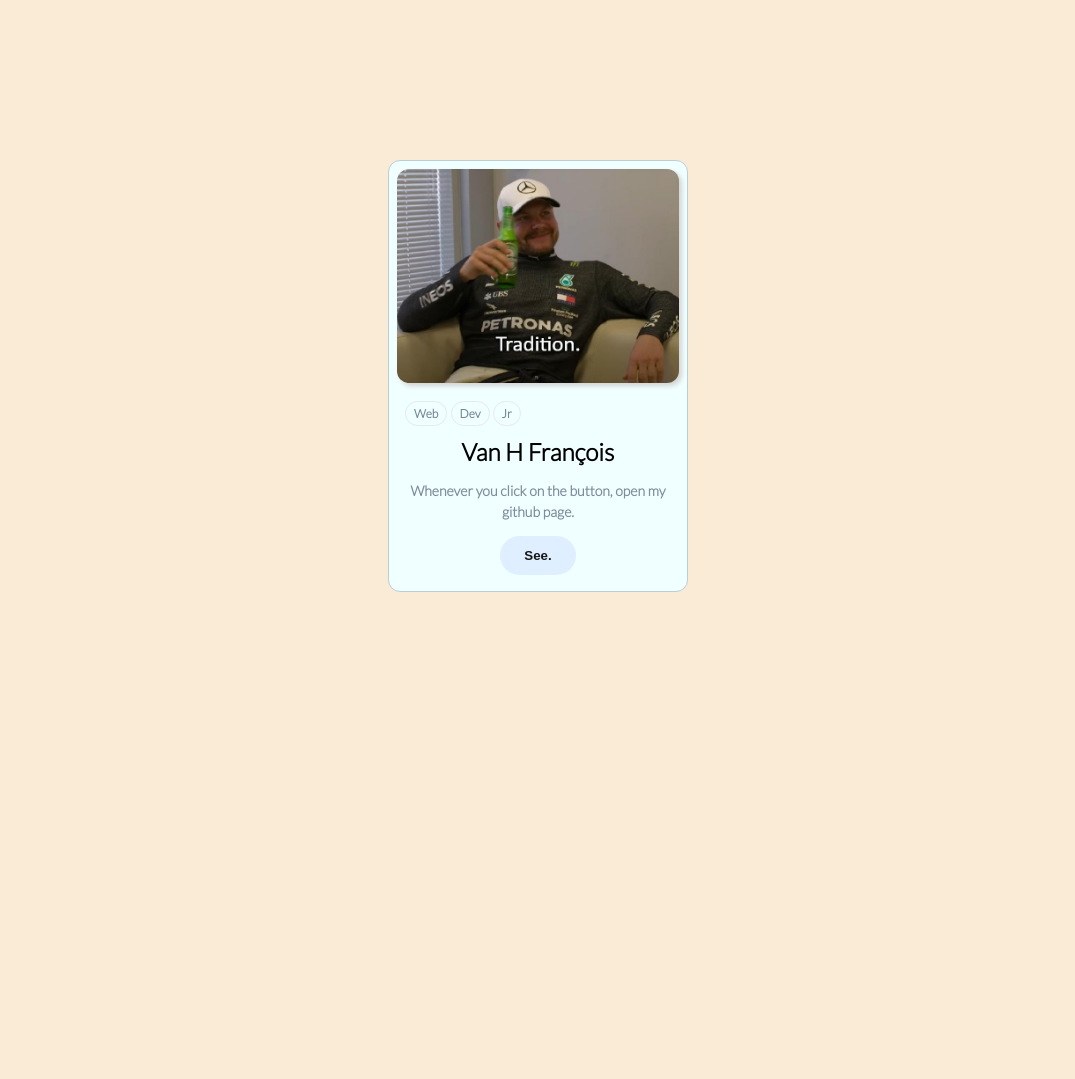
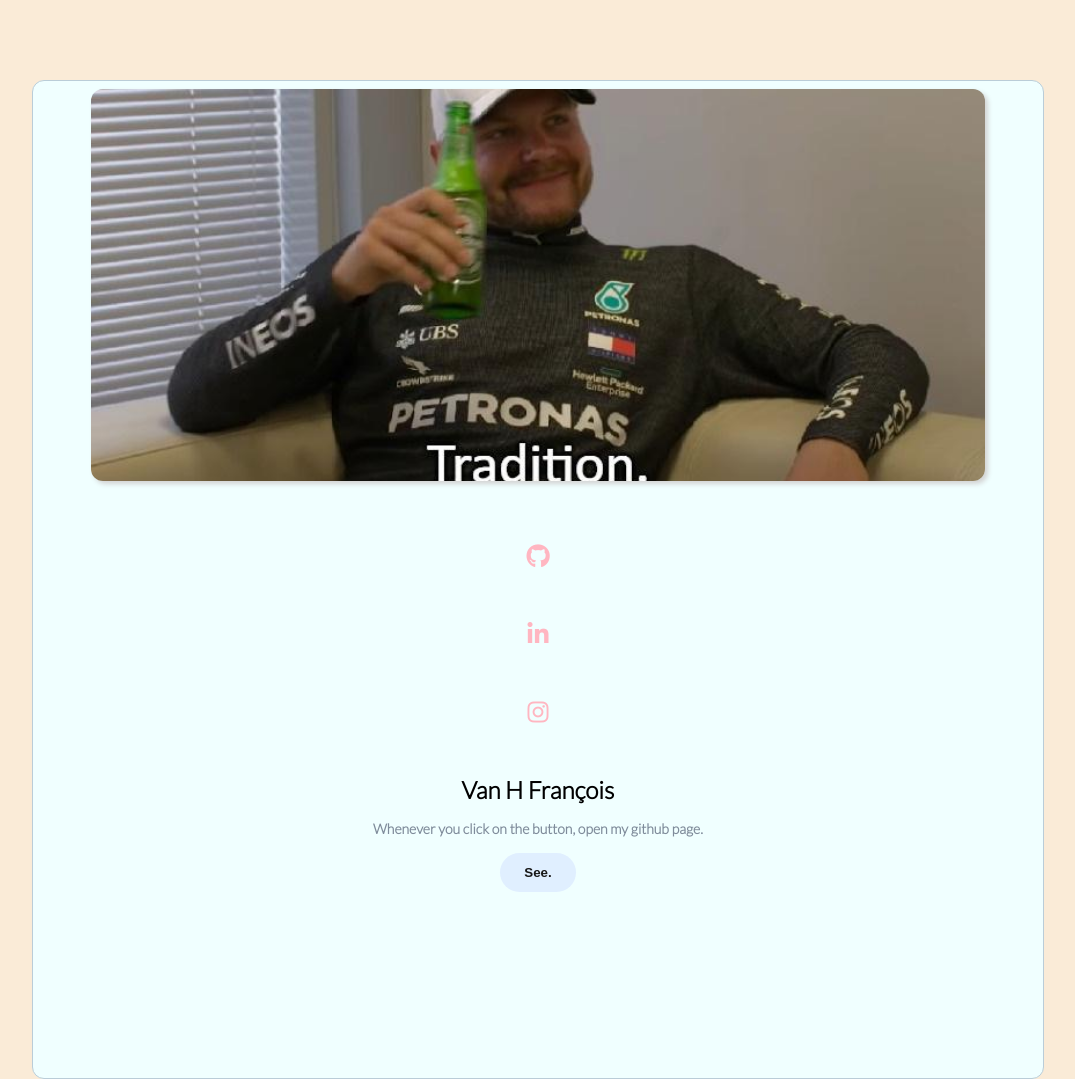
Before and after one commit to FrancoisVanH/vcard, a plain HTML site: page index.html in a window 1280 px wide. Shown: the whole page, without its empty margins (102-1177 px from the left). Before the commit the page ends 800 px from the top, so only its background shows below. Drawn offline with Linux system fonts and the light colour scheme.

Commit message:
Icons added, tags removed

```diff
--- a/index.html
+++ b/index.html
@@ -13,6 +13,7 @@
 
         <style> @import url('https://fonts.googleapis.com/css2?family=Lato:wght@300&display=swap');</style>
 
+        <script src="https://kit.fontawesome.com/7fb55c8503.js" crossorigin="anonymous"></script>
 
     </head>
     <body>
@@ -26,11 +27,31 @@
                 <!-- Les détails dans la carte -->
                     <div class="details">
 
-                        <!-- Les tags -->
-                        <span class="tag"> Web</span>
-                        <span class="tag"> Dev</span>
-                        <span class="tag"> Jr</span>
+                        <!-- Mettre des icones -->
+                    <div class="icocon">
+                        <ul>
 
+                        <li>
+                            <div class="gh">
+                                <a href=""> <i class="fa-brands fa-github"></i> </a>
+                            </div>
+                        </li>
+
+                        <li>
+                            <div class="li">
+                        <a href=""> <i class="fa-brands fa-linkedin-in"></i> </a>
+                            </div>
+                        </li>
+
+                        <li>
+                            <div class="ig">
+                        <a href=""> <i class="fa-brands fa-instagram"></i> </a>
+                            </div>
+                        </li>
+
+                        </ul>
+
+                    </div>
                     <!-- Le nom de la carte-->
                     <div class="nom"> Van H François </div>
                         <p> Whenever you click on the button, open my github page. </p>
--- a/styles.css
+++ b/styles.css
@@ -1,18 +1,35 @@
+@media (min-width:320px) and (max-width:480px) {
+    #conteneur {
+        height: 700px;
+        width: auto;
+        margin: 0 auto;
+        margin-top: 10vh;
+    }
+    button {
+        margin-top: 5vh;
+    }
+    .details {
+    padding: 4px 4px 4px 4px;
+    height: 400px;
+    max-width: auto;
+}
+}
 body {
     font-family: 'Lato', sans-serif;
     background-color: antiquewhite;
 }
 img {
-    width: 100%;
-    height: 214px;
+    width: 90%;
+    height: /*214px*/ 40%;
     border-radius: 12px;
     object-fit: cover;
     box-shadow: 3px 3px 5px lightgray;
 }
 #conteneur {
-    max-width: 300px;
+    max-width: /*300px*/ 80%;
+    max-height: auto;
     margin: 0 auto;
-    margin-top: 20vh;
+    margin-top: 10vh;
 }
 a {
     text-decoration: none;
@@ -29,13 +46,42 @@
 .carte:hover {
      transform: scale(1.2);
 }
-.tag {
-    padding: 4px 8px;
-    border: 1px solid #e5eaed;
-    border-radius: 50px;
-    font-size: 12px;
-    font-weight: 600;
-    color: #788697;
+#conteneur {
+    display: grid;
+    text-align: center;
+
+}
+#conteneur>ul {
+    display: inline-block;
+    width: auto;
+}
+ul {
+    list-style-type: none;
+    padding-inline-start: 0px;
+}
+.gh, .li, .ig {
+    font-size: 150%;
+    margin-top: 5%;
+    margin-bottom: 5%;
+    color:lightgray;
+    text-align: center;
+    transition: transform .2s;
+
+}
+.gh:hover,.li:hover,.ig:hover {
+    transform: scale(1.2);
+}
+.gh>a {
+    text-decoration: none;
+}
+.li>a {
+    text-decoration: none;
+}
+.ig>a {
+    text-decoration: none;
+}
+a:visited{
+    color:lightpink;
 }
 /* Style du nom */
 .nom {
@@ -77,5 +123,7 @@
     transform: scale(1.1);
 }
 .details {
-    padding: 16px 8px 8px 8px;
+    padding: 8px 8px 8px 8px;
+    max-height: auto;
+    max-width: inherit;
 }
```
